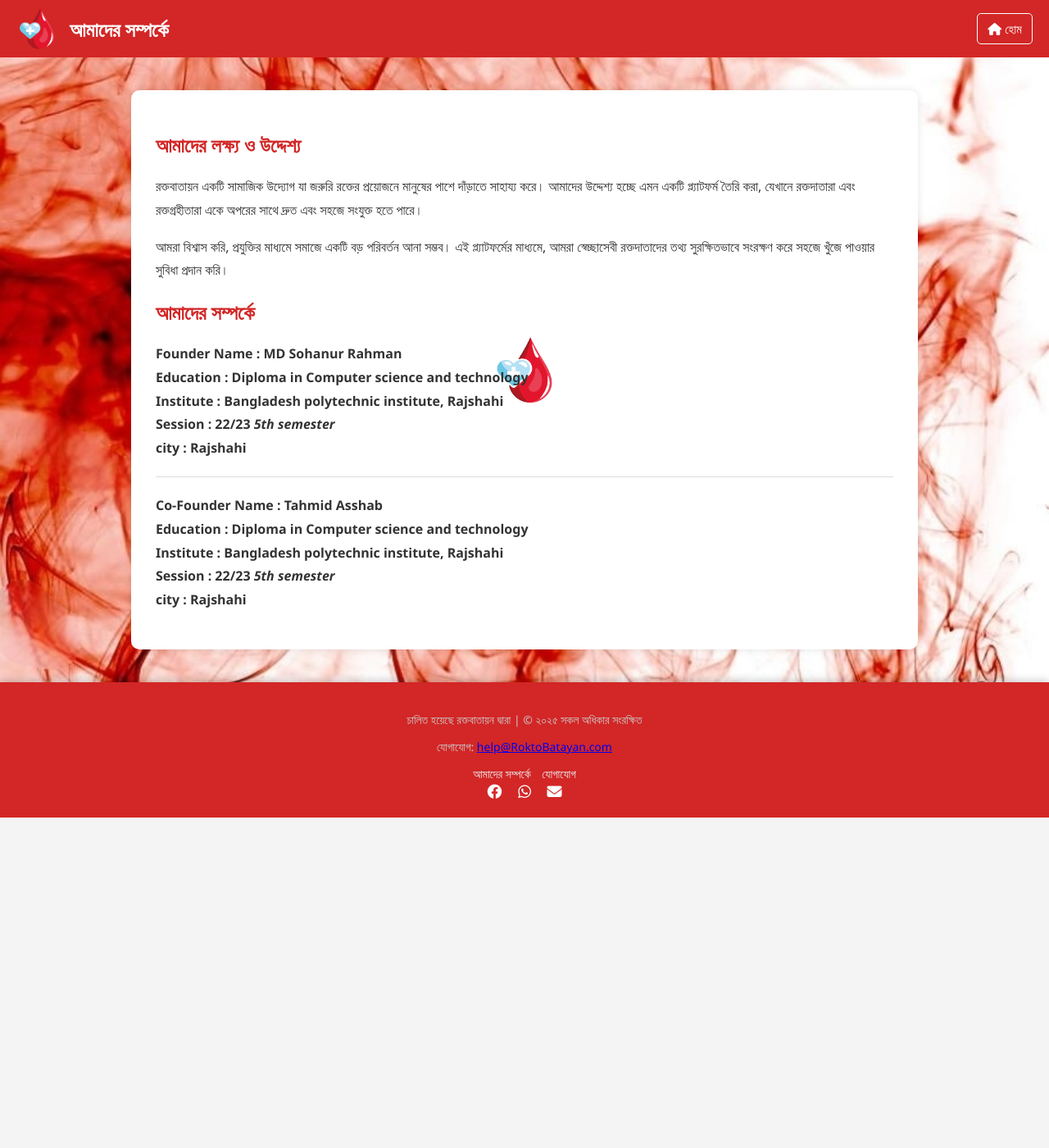
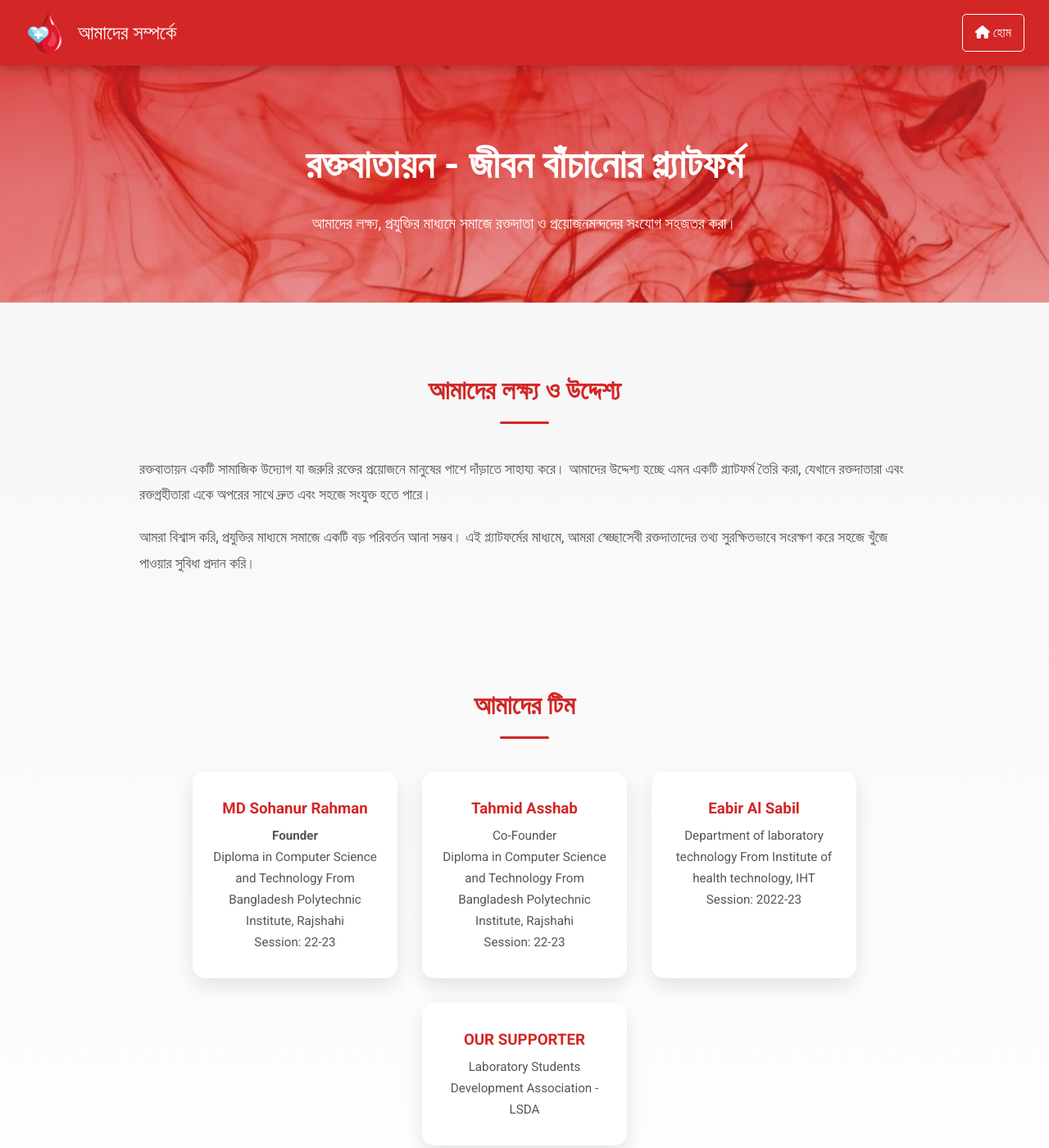
Before and after one commit to RDxGANG/RoktoBatayan, a plain HTML site: page about.html in a window 1280 px wide. Shown: the top 1400 px of the page at 82% size. Before the commit the page ends 997 px from the top, so only its background shows below. Drawn offline with Linux system fonts and the light colour scheme.

Commit message:
Update about.html

```diff
--- a/about.html
+++ b/about.html
@@ -4,255 +4,205 @@
   <meta charset="UTF-8">
   <meta name="viewport" content="width=device-width, initial-scale=1.0">
   <title>আমাদের সম্পর্কে</title>
-  <link rel="stylesheet" href="https://cdnjs.cloudflare.com/ajax/libs/font-awesome/6.4.0/css/all.min.css" />
   <link rel="icon" href="favicon.png">
+  <link rel="stylesheet" href="https://cdnjs.cloudflare.com/ajax/libs/font-awesome/6.4.0/css/all.min.css">
+  <link href="https://fonts.googleapis.com/css2?family=Roboto:wght@400;500;700&display=swap" rel="stylesheet">
+
   <style>
-    html, body {
-      height: 100%;
-      margin: 0;
-      padding: 0;
-      display: flex;
-      flex-direction: column;
-      font-family: 'Segoe UI', sans-serif;
-      background: #f4f4f4;
-      background-image: url(logo.jpg);
-      background-size: cover;
-      background-attachment: fixed;
+    /* Reset & base styles */
+    * { margin:0; padding:0; box-sizing:border-box; scroll-behavior: smooth; }
+    body {
+      font-family: 'Roboto', sans-serif;
+      line-height: 1.7;
+      color: #333;
+      background: linear-gradient(to bottom, #f4f4f4 0%, #fff 100%);
     }
 
+    /* Header */
+    header {
+      position: sticky;
+      top:0;
+      background: #D32626;
+      color:white;
+      display:flex;
+      justify-content:space-between;
+      align-items:center;
+      padding:15px 30px;
+      z-index: 100;
+      box-shadow: 0 4px 10px rgba(0,0,0,0.2);
+    }
+    header img { width:50px; height:50px; border-radius:50%; object-fit:cover; }
+    header h2 { margin-left:15px; font-weight:500; }
+    header .nav-link {
+      text-decoration:none;
+      color:white;
+      border:1px solid white;
+      padding:8px 15px;
+      border-radius:5px;
+      transition: all 0.3s ease;
+    }
+    header .nav-link:hover { background:white; color:#D32626; }
+
+    /* Hero Section */
+    .hero {
+      display:flex;
+      flex-direction:column;
+      align-items:center;
+      justify-content:center;
+      text-align:center;
+      padding:80px 20px;
+      background: linear-gradient(rgba(211,38,38,0.8), rgba(211,38,38,0.5)), url('logo.jpg') no-repeat center/cover;
+      color:white;
+    }
+    .hero h1 { font-size:3rem; margin-bottom:15px; animation: fadeInDown 1s ease; }
+    .hero p { font-size:1.2rem; max-width:700px; animation: fadeInUp 1s ease 0.3s; }
+
+    /* Container Sections */
     .container {
-      flex: 1;
-      max-width: 900px;
-      width: 90%;
-      margin: 40px auto;
-      background: white;
-      padding: 30px;
-      border-radius: 10px;
-      box-shadow: 0 0 10px rgba(0,0,0,0.1);
-      background-image: url(logo.png);
-      background-size: 80px;
-      background-repeat: no-repeat;
-      background-position: center;
+      max-width:1000px;
+      margin:50px auto;
+      padding:30px;
     }
 
-    header {
-      background-color: #D32626;
-      display: flex;
-      justify-content: space-between;
-      align-items: center;
-      padding: 10px 20px;
-      position: sticky;
-      top: 0;
-      z-index: 999;
-      color: white;
-      flex-wrap: wrap;
+    h2.section-title {
+      color:#D32626;
+      text-align:center;
+      margin-bottom:40px;
+      font-size:2rem;
+      position: relative;
+    }
+    h2.section-title::after {
+      content:'';
+      width:60px;
+      height:3px;
+      background:#D32626;
+      display:block;
+      margin:10px auto 0;
+      border-radius:3px;
     }
 
-    .header-content {
-      display: flex;
-      align-items: center;
-      flex-grow: 1;
+    /* Text Section */
+    .about-text p {
+      margin-bottom:20px;
+      font-size:1.1rem;
+      line-height:1.8;
+      color:#555;
+      opacity:0;
+      transform: translateY(30px);
+      animation: fadeInUp 1s forwards;
+    }
+    .about-text p:nth-child(1) { animation-delay:0.2s; }
+    .about-text p:nth-child(2) { animation-delay:0.4s; }
+
+    /* Team Section */
+    .team {
+      display:flex;
+      flex-wrap:wrap;
+      justify-content:center;
+      gap:30px;
+    }
+    .team-member {
+      background:white;
+      border-radius:15px;
+      box-shadow:0 10px 25px rgba(0,0,0,0.1);
+      width:250px;
+      text-align:center;
+      padding:30px 20px;
+      transition: transform 0.3s ease, box-shadow 0.3s ease;
+      opacity:0;
+      transform: translateY(40px);
+      animation: fadeInUp 1s forwards;
+    }
+    .team-member:hover {
+      transform: translateY(-10px);
+      box-shadow:0 20px 35px rgba(0,0,0,0.2);
+    }
+    .team-member img {
+      width:120px;
+      height:120px;
+      border-radius:50%;
+      object-fit:cover;
+      margin-bottom:15px;
+    }
+    .team-member h3 { color:#D32626; margin-bottom:5px; }
+    .team-member p { font-size:0.95rem; color:#555; }
+
+    /* Footer */
+    footer {
+      background:#D32626;
+      color:#fff;
+      text-align:center;
+      padding:30px 20px;
+      position:relative;
+    }
+    footer a { color:#fff; text-decoration:none; margin:0 5px; transition:0.3s; }
+    footer a:hover { text-decoration:underline; color:#ff4444; }
+    .social-icons { margin-top:15px; }
+    .social-icons a { margin:0 10px; font-size:20px; }
+
+    /* Animations */
+    @keyframes fadeInUp {
+      to { opacity:1; transform:translateY(0); }
+    }
+    @keyframes fadeInDown {
+      from { opacity:0; transform:translateY(-20px); }
+      to { opacity:1; transform:translateY(0); }
     }
 
-    header h2 {
-      margin: 0;
-      font-size: 1.5rem;
-      margin-left: 15px;
-    }
-
-    header a {
-      color: white;
-      text-decoration: none;
-      font-size: 15px;
-      padding: 8px 12px;
-      border: 1px solid white;
-      border-radius: 5px;
-      transition: 0.3s;
-      white-space: nowrap;
-      margin-left: auto;
-    }
-
-    header a:hover {
-      background: white;
-      color: darkgreen;
-    }
-
-    header img {
-      width: 50px;
-      height: 50px;
-      border-radius: 50%;
-      object-fit: cover;
-    }
-
-    .container h2 {
-      color: #D32626;
-      margin-bottom: 20px;
-    }
-
-    .container p {
-      font-size: 16px;
-      line-height: 1.8;
-      color: #333;
-    }
-
-    footer {
-      background: #D32626;
-      color: #ccc;
-      text-align: center;
-      font-size: 14px;
-      font-weight: 300;
-      border-top: 2px solid #D32626;
-      box-shadow: 0 -2px 10px rgba(0,0,0,0.2);
-      padding: 20px 10px;
-      margin-top: auto;
-    }
-
-    .social-icons a {
-      color: white;
-      margin: 0 8px;
-      font-size: 18px;
-    }
-
-    .social-icons a:hover {
-      color: #ff4444;
-    }
-
-    .footer-links a {
-      color: #eee;
-      text-decoration: none;
-      margin: 0 5px;
-    }
-
-    .footer-links a:hover {
-      color: red;
-      text-decoration: underline;
-    }
-
-    hr {
-      border: 0;
-      height: 1px;
-      background: #ddd;
-      margin: 20px 0;
-    }
-
-    @media (max-width: 768px) {
-      header {
-        padding: 10px 15px;
-      }
-
-      .header-content {
-        width: 100%;
-        justify-content: space-between;
-      }
-
-      header h2 {
-        font-size: 1.3rem;
-        margin-left: 10px;
-      }
-
-      header a {
-        margin-left: 0;
-        padding: 6px 10px;
-        font-size: 14px;
-      }
-
-      .container {
-        padding: 20px;
-        margin: 20px auto;
-      }
-
-      .footer-links {
-        display: flex;
-        flex-direction: column;
-      }
-
-      .footer-links a {
-        margin: 5px 0;
-      }
-    }
-
-    @media (max-width: 480px) {
-      header {
-        flex-direction: row;
-        padding: 8px 10px;
-      }
-
-      .header-content {
-        flex-wrap: nowrap;
-      }
-
-      header img {
-        width: 40px;
-        height: 40px;
-      }
-
-      header h2 {
-        font-size: 1.1rem;
-        white-space: nowrap;
-        overflow: hidden;
-        text-overflow: ellipsis;
-        max-width: 150px;
-      }
-
-      header a {
-        padding: 5px 8px;
-        font-size: 13px;
-      }
-
-      .container {
-        width: 92%;
-        padding: 15px;
-      }
-    }
+    /* Responsive */
+    @media(max-width:768px) { .team { flex-direction:column; align-items:center; } }
   </style>
 </head>
 <body>
+  <!-- Header -->
   <header>
-    <div class="header-content">
-      <img src="logo.png" alt="logo" />
+    <div style="display:flex; align-items:center;">
+      <img src="logo.png" alt="logo">
       <h2>আমাদের সম্পর্কে</h2>
-      <a href="index.html"><i class="fa fa-home"></i> হোম</a>
     </div>
+    <a class="nav-link" href="index.html"><i class="fa fa-home"></i> হোম</a>
   </header>
-  <div class="container">
-    <h2>আমাদের লক্ষ্য ও উদ্দেশ্য</h2>
-    <p>
-      রক্তবাতায়ন একটি সামাজিক উদ্যোগ যা জরুরি রক্তের প্রয়োজনে মানুষের পাশে দাঁড়াতে সাহায্য করে। আমাদের উদ্দেশ্য হচ্ছে এমন একটি প্ল্যাটফর্ম তৈরি করা, যেখানে রক্তদাতারা এবং রক্তগ্রহীতারা একে অপরের সাথে দ্রুত এবং সহজে সংযুক্ত হতে পারে।
-    </p>
-    <p>
-      আমরা বিশ্বাস করি, প্রযুক্তির মাধ্যমে সমাজে একটি বড় পরিবর্তন আনা সম্ভব। এই প্ল্যাটফর্মের মাধ্যমে, আমরা স্বেচ্ছাসেবী রক্তদাতাদের তথ্য সুরক্ষিতভাবে সংরক্ষণ করে সহজে খুঁজে পাওয়ার সুবিধা প্রদান করি।
-    </p>
-    <h2>আমাদের সম্পর্কে</h2>
-    <p>
-      <strong>
-        Founder Name : MD Sohanur Rahman <br>
-        Education : Diploma in Computer science and technology<br>
-        Institute : Bangladesh polytechnic institute, Rajshahi <br>
-        Session : 22/23 <i>5th semester</i><br>
-        city : Rajshahi
-      </strong>
-    </p>
-    <hr>
-    <p>
-      <strong>
-        Co-Founder Name : Tahmid Asshab <br>
-        Education : Diploma in Computer science and technology<br>
-        Institute : Bangladesh polytechnic institute, Rajshahi <br>
-        Session : 22/23 <i>5th semester</i><br>
-        city : Rajshahi
-      </strong>
-    </p>
+
+  <!-- Hero Section -->
+  <section class="hero">
+    <h1>রক্তবাতায়ন - জীবন বাঁচানোর প্ল্যাটফর্ম</h1>
+    <p>আমাদের লক্ষ্য, প্রযুক্তির মাধ্যমে সমাজে রক্তদাতা ও প্রয়োজনমন্দদের সংযোগ সহজতর করা।</p>
+  </section>
+
+  <!-- About Text -->
+  <div class="container about-text">
+    <h2 class="section-title">আমাদের লক্ষ্য ও উদ্দেশ্য</h2>
+    <p>রক্তবাতায়ন একটি সামাজিক উদ্যোগ যা জরুরি রক্তের প্রয়োজনে মানুষের পাশে দাঁড়াতে সাহায্য করে। আমাদের উদ্দেশ্য হচ্ছে এমন একটি প্ল্যাটফর্ম তৈরি করা, যেখানে রক্তদাতারা এবং রক্তগ্রহীতারা একে অপরের সাথে দ্রুত এবং সহজে সংযুক্ত হতে পারে।</p>
+    <p>আমরা বিশ্বাস করি, প্রযুক্তির মাধ্যমে সমাজে একটি বড় পরিবর্তন আনা সম্ভব। এই প্ল্যাটফর্মের মাধ্যমে, আমরা স্বেচ্ছাসেবী রক্তদাতাদের তথ্য সুরক্ষিতভাবে সংরক্ষণ করে সহজে খুঁজে পাওয়ার সুবিধা প্রদান করি।</p>
   </div>
 
-  <footer>
-    <div class="footer-content">
-      <p>চালিত হয়েছে রক্তবাতায়ন দ্বারা | © ২০২৫ সকল অধিকার সংরক্ষিত</p>
-      <p>যোগাযোগ: <a href="mailto:sohanur.mirdha@gmail.com">help@RoktoBatayan.com</a></p>
-      <div class="footer-links">
-        <a href="about.html">আমাদের সম্পর্কে</a>
-        <a href="contact.html">যোগাযোগ</a>
+  <!-- Team Section -->
+  <div class="container">
+    <h2 class="section-title">আমাদের টিম</h2>
+    <div class="team">
+      <div class="team-member" style="animation-delay:0.2s;">
+        <h3>MD Sohanur Rahman</h3>
+        <p><strong>Founder</strong> <br> Diploma in Computer Science and Technology From Bangladesh Polytechnic Institute, Rajshahi <br> Session: 22-23</p>
+      </div>
+      <div class="team-member" style="animation-delay:0.4s;">
+        <h3>Tahmid Asshab</h3>
+        <p>Co-Founder <br> Diploma in Computer Science and Technology From Bangladesh Polytechnic Institute, Rajshahi <br> Session: 22-23</p>
+      </div>
+        <div class="team-member" style="animation-delay:0.2s;">
+        <h3>Eabir Al Sabil</h3>
+        <p>Department of laboratory technology From Institute of health technology, IHT <br> Session: 2022-23</p>
+      </div>
+       <div class="team-member" style="animation-delay:0.2s;">
+        <h3>OUR SUPPORTER</h3>
+        <p>Laboratory Students  Development Association - LSDA</p>
       </div>
     </div>
+  </div>
+
+  <!-- Footer -->
+  <footer>
+    <p>চালিত হয়েছে রক্তবাতায়ন দ্বারা | © ২০২৫ সকল অধিকার সংরক্ষিত</p>
+    <p>যোগাযোগ: <a href="mailto:sohanur.mirdha@gmail.com">help@RoktoBatayan.com</a></p>
     <div class="social-icons">
       <a href="https://www.facebook.com/md.sohanur.rahman.463545" target="_blank"><i class="fab fa-facebook"></i></a>
       <a href="https://wa.me/+" target="_blank"><i class="fab fa-whatsapp"></i></a>
```
